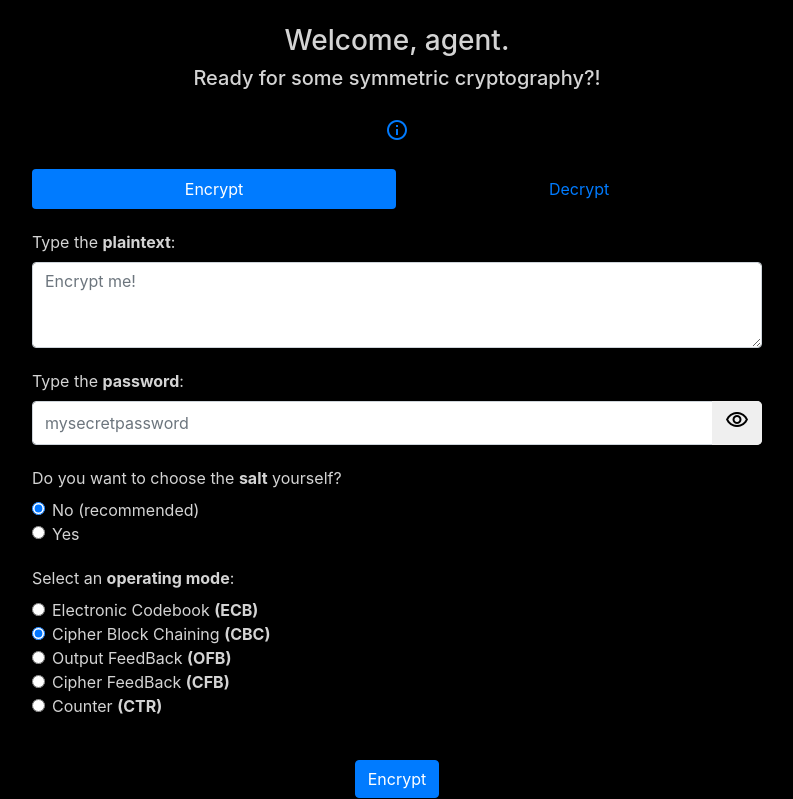
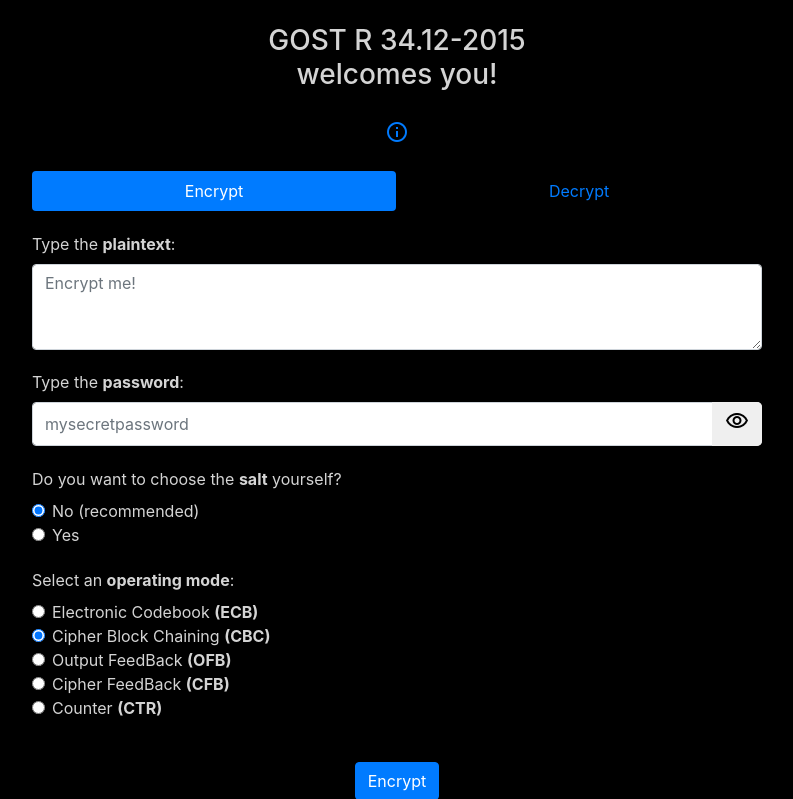
Before and after one commit to sghebrab/GOST_WebService, a Flask app: page / in a window 1280 px wide. Shown: the top 799 px of the page, without its empty margins (243-1036 px from the left). Run offline with Flask 2, Linux system fonts and the light colour scheme; some libraries are stand-ins or nearby versions.

Commit message:
- Minor changes.

```diff
--- a/templates/index.html
+++ b/templates/index.html
@@ -25,8 +25,7 @@
 <div class="container">
     <div class="row justify-content-center lil-jump-bottom">
         <div class="col-11 col-md-8 text-center">
-            <h3>Welcome, agent.</h3>
-            <h5>Ready for some symmetric cryptography?!</h5>
+            <h3>GOST R 34.12-2015<br>welcomes you!</h3>
         </div>
     </div>
     <div class="row justify-content-center lil-jump-bottom">
```
